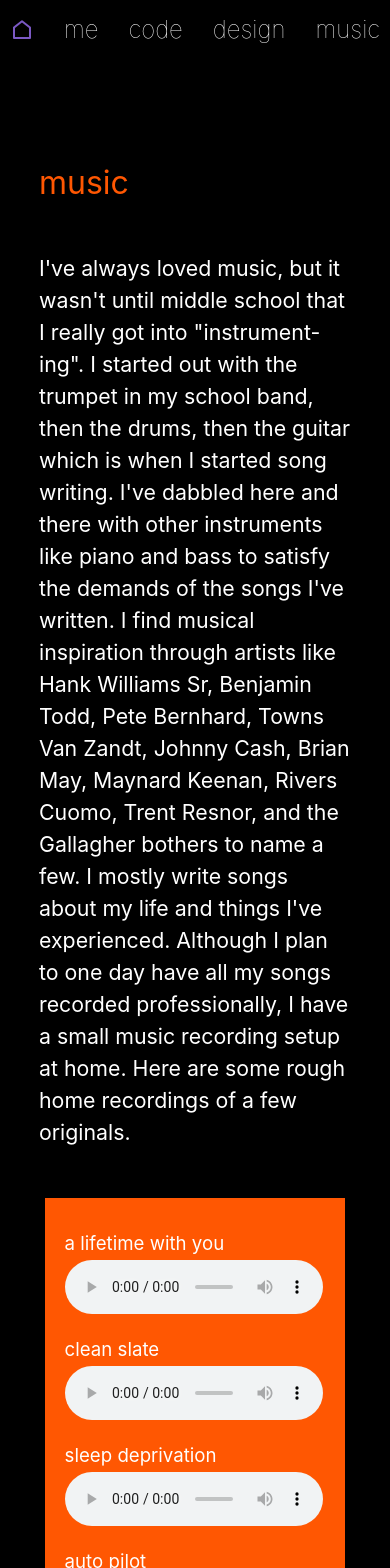
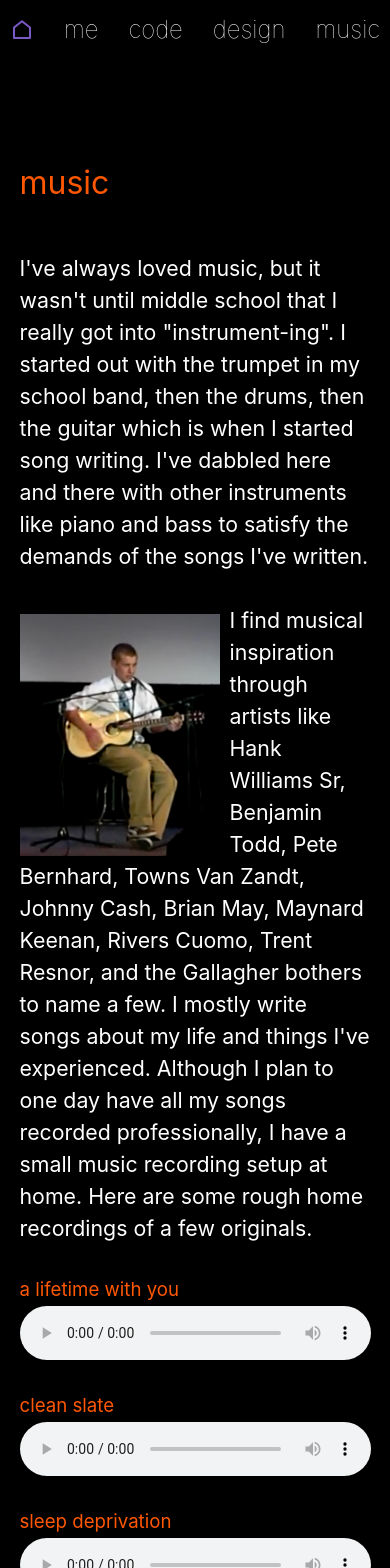
Before and after one commit to jakepaul9/jakes-portfolio, a React (Create React App) app: page /#/music in a window 390 px wide. Shown: the top 1568 px of the page. Built offline with nearby package versions, Linux system fonts and the light colour scheme.

Commit message:
fixed audio tracks

```diff
--- a/src/pages/About.css
+++ b/src/pages/About.css
@@ -1,5 +1,5 @@
 .me-img {
-  margin: 10px;
+  margin: 10px 10px 0px 10px;
   width: 40%;
   min-width: 200px;
   max-width: 500px;
@@ -7,7 +7,7 @@
   /* border-radius: 20px; */
 }
 .me-img-left {
-  margin: 10px 10px 10px 0px;
+  margin: 10px 10px 0px 0px;
   width: 35%;
   min-width: 200px;
   max-width: 500px;
--- a/src/pages/About.js
+++ b/src/pages/About.js
@@ -10,16 +10,15 @@ const About = () => {
     <div className='container-dark'>
       <div className='header-dark'></div>
       <div className='content-dark'>
-        <div className='page-title-dark'>me</div>
+        <div className='page-title-dark'>welcome</div>
 
         <div className='page-description-dark'>
           <img className='me-img' src={me} alt='me' />
-          Welcome to my online portfolio! My name is{' '}
-          <span className='emph'>Jake Grether</span>, a child of the 90's born
-          and raised in an old gold-mining town in southern Oregon called Gold
-          Hill. After graduating highschool in 2009 I left my hometown to serve
-          a two year mission in Orlando Florida for my church. I returned home,
-          moved to Utah and 6 months later{' '}
+          My name is <span className='emph'>Jake Grether</span>, a child of the
+          90's born and raised in an old gold-mining town in southern Oregon
+          called Gold Hill. After graduating highschool in 2009 I left my
+          hometown to serve a two year mission in Orlando Florida for my church.
+          I returned home, moved to Utah and 6 months later{' '}
           <span className='emph'> married</span> my girlfriend of over two
           years. <br />
           <br />I started my college education at SLCC, then later transfered to
--- /dev/null
+++ b/src/pages/Code.css
@@ -0,0 +1,8 @@
+.stage-img {
+  margin: 10px;
+  width: 40%;
+  min-width: 200px;
+  max-width: 500px;
+  float: right;
+  /* border-radius: 20px; */
+}
--- a/src/pages/Code.js
+++ b/src/pages/Code.js
@@ -1,7 +1,27 @@
 import React from 'react'
 
+import './Page.css'
+import './Code.css'
+
 const Code = () => {
-  return <div>Code</div>
+  return (
+    <div className='container-dark'>
+      <div className='header-dark'></div>
+      <div className='content-dark'>
+        <div className='page-title-dark'>code</div>
+
+        <div className='page-description-dark'>
+          The endless potential to solve problems with a programming language is
+          very exciting to me. I enjoy thinking of ways to improve processes at
+          work, or make things easier in my personal life by developing an app
+          or writing a snippet of code. I enjoy using modern Javascript
+          frameworks including those in the MERN stack, and also good ol' C++.
+          I've included projects below I've been/am working on either for
+          school, or those I'm developing on the side.
+        </div>
+      </div>
+    </div>
+  )
 }
 
 export default Code
--- a/src/pages/Graphics.css
+++ b/src/pages/Graphics.css
@@ -34,7 +34,7 @@
   }
   .page-title {
     padding: 0px;
-    width: 80%;
+    width: 90%;
     font-size: 24pt;
     font-weight: normal;
   }
@@ -43,6 +43,6 @@
     font-weight: normal;
     padding: 0px;
     line-height: 24pt;
-    width: 80%;
+    width: 90%;
   }
 }
--- a/src/pages/Music.css
+++ b/src/pages/Music.css
@@ -2,13 +2,30 @@
   width: 100% !important;
 }
 
+.stage {
+  margin: 10px;
+  width: 40%;
+  min-width: 200px;
+  max-width: 400px;
+  float: right;
+  /* border-radius: 20px; */
+}
+.stage-left {
+  margin: 10px 10px 0px 0px;
+  width: 35%;
+  min-width: 200px;
+  max-width: 500px;
+  float: left;
+  /* border-radius: 20px; */
+}
+
 .songs {
   width: 90%;
-  background-color: #ff5702;
+  /* background-color: #ff5702; */
   margin: auto;
   margin-top: 50px;
   padding: 30px 20px 20px 20px;
-  color: black;
+  color: white;
   display: flex;
   flex-direction: column;
   align-content: flex-end;
@@ -16,9 +33,12 @@
 .song {
   width: 100%;
   justify-content: space-between;
+  color: #ff5702;
   display: flex;
-  padding-right: 30px;
+  /* padding-right: 30px; */
   margin-bottom: 20px;
+  padding-bottom: 20px;
+  border-bottom: 1px solid white;
 }
 .song-title {
   margin-right: 20px;
@@ -26,23 +46,25 @@
 
 @media only screen and (max-width: 900px) {
   .songs {
-    width: 90%;
+    width: 100%;
     font-size: 14pt;
     flex-direction: column;
     /* align-items: flex-start; */
-    padding-right: 0px;
+    padding-left: 0px;
     justify-content: center;
     color: white;
+    margin: 0px;
   }
   .song {
     flex-direction: column;
     justify-content: space-evenly;
     /* width: 100%; */
     margin: auto;
+    border-bottom: none;
   }
   .player {
-    width: 92%;
-    margin-bottom: 20px;
+    width: 100%;
+    margin-bottom: 10px;
   }
   .song-title {
     /* width: 1000px; */
--- a/src/pages/Music.js
+++ b/src/pages/Music.js
@@ -3,6 +3,8 @@ import ReactAudioPlayer from 'react-audio-player'
 
 import './Music.css'
 import './Page.css'
+
+import onStage from '../assets/images/onStage.png'
 
 import song1 from '../assets/songs/A Lifetime With You.m4a'
 import song2 from '../assets/songs/Clean Slate.m4a'
@@ -27,14 +29,17 @@ const Music = () => {
           really got into "instrument-ing". I started out with the trumpet in my
           school band, then the drums, then the guitar which is when I started
           song writing. I've dabbled here and there with other instruments like
-          piano and bass to satisfy the demands of the songs I've written. I
-          find musical inspiration through artists like Hank Williams Sr,
-          Benjamin Todd, Pete Bernhard, Towns Van Zandt, Johnny Cash, Brian May,
-          Maynard Keenan, Rivers Cuomo, Trent Resnor, and the Gallagher bothers
-          to name a few. I mostly write songs about my life and things I've
-          experienced. Although I plan to one day have all my songs recorded
-          professionally, I have a small music recording setup at home. Here are
-          some rough home recordings of a few originals.
+          piano and bass to satisfy the demands of the songs I've written.{' '}
+          <br />
+          <br />
+          <img className='stage-left' src={onStage} alt='on stage' />I find
+          musical inspiration through artists like Hank Williams Sr, Benjamin
+          Todd, Pete Bernhard, Towns Van Zandt, Johnny Cash, Brian May, Maynard
+          Keenan, Rivers Cuomo, Trent Resnor, and the Gallagher bothers to name
+          a few. I mostly write songs about my life and things I've experienced.
+          Although I plan to one day have all my songs recorded professionally,
+          I have a small music recording setup at home. Here are some rough home
+          recordings of a few originals.
           <div className='songs'>
             <div className='song'>
               <div className='song-title'> a lifetime with you</div>
--- a/src/pages/Page.css
+++ b/src/pages/Page.css
@@ -33,7 +33,7 @@
   }
   .page-title-dark {
     padding: 0px;
-    width: 80%;
+    width: 90%;
     font-size: 24pt;
     font-weight: normal;
   }
@@ -42,6 +42,6 @@
     font-weight: normal;
     padding: 0px;
     line-height: 24pt;
-    width: 80%;
+    width: 90%;
   }
 }
```
Also changed, not shown: src/assets/images/onStage.png (added).
